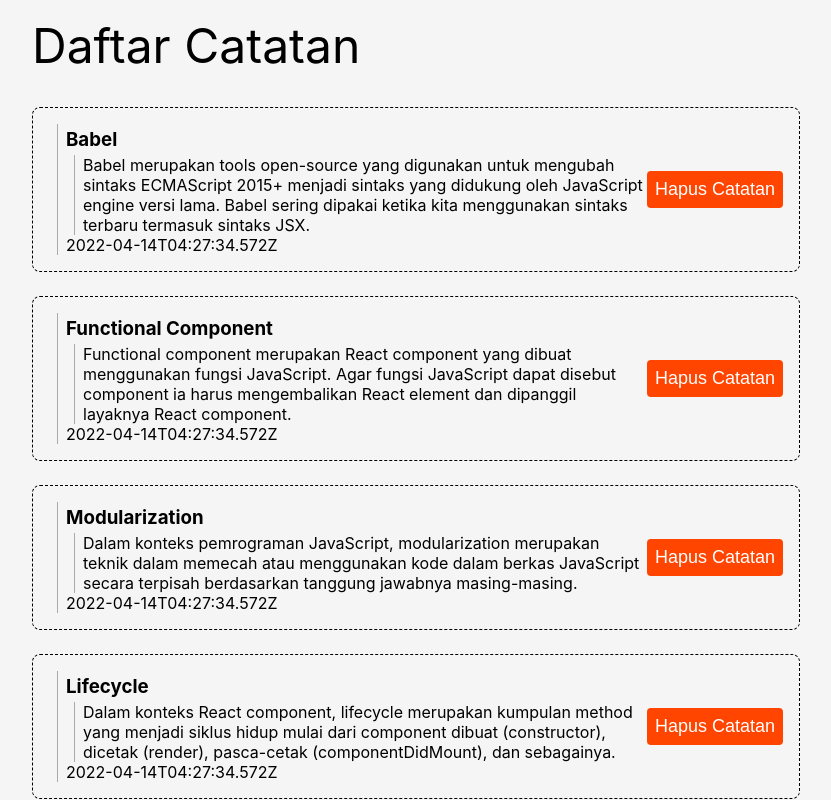
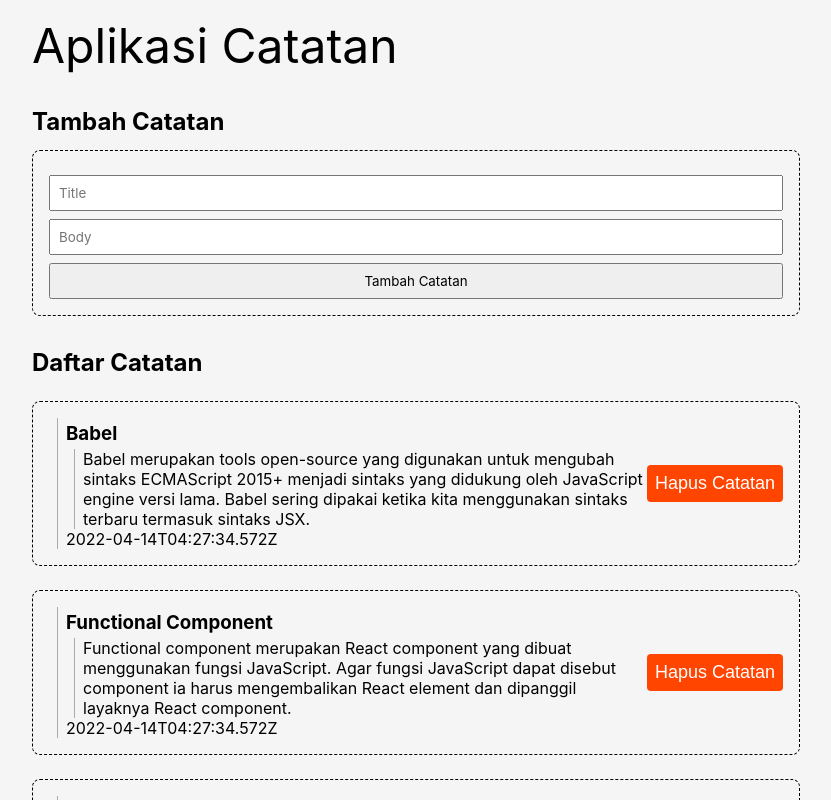
Before and after one commit to hafidzahm/submission-react, a React (Vite) app: page / in a window 1280 px wide. Shown: the top 800 px of the page, without its empty margins (224-1055 px from the left). Built offline with nearby package versions, Linux system fonts and the light colour scheme.

Commit message:
feat:addNotes

```diff
--- a/src/component/NoteApp.jsx
+++ b/src/component/NoteApp.jsx
@@ -1,6 +1,7 @@
 import React from "react";
 import NoteList from "./NoteList";
 import { getInitialData } from "../initial";
+import NoteForm from "./note-form/NoteForm";
 
 class NoteApp extends React.Component {
     constructor(props) {
@@ -11,6 +12,7 @@ class NoteApp extends React.Component {
         };
 
         this.onDeleteHandler = this.onDeleteHandler.bind(this);
+        this.onAddNoteHandler = this.onAddNoteHandler.bind(this);
     }
 
     onDeleteHandler(id) {
@@ -18,10 +20,30 @@ class NoteApp extends React.Component {
         this.setState({notes})
     }
 
+    onAddNoteHandler({title, body}) {
+        this.setState((prevState) => {
+            return {
+                notes: [
+                    ...prevState.notes,
+                    {
+                        id: +new Date(),
+                        title,
+                        body,
+                        createdAt: new Date().toISOString(),
+                        archived: false,
+                    }
+                ]
+            }
+        });
+    }
+
     render() {
         return (
             <div className="note-app">
-                <h1>Daftar Catatan</h1>
+                <h1>Aplikasi Catatan</h1>
+                <h2>Tambah Catatan</h2>
+                <NoteForm addNote ={this.onAddNoteHandler} />
+                <h2>Daftar Catatan</h2>
                 <NoteList notes={this.state.notes} onDelete={this.onDeleteHandler} />
             </div>
         )
--- /dev/null
+++ b/src/component/note-form/NoteForm.jsx
@@ -0,0 +1,55 @@
+import React from "react";
+
+class NoteForm extends React.Component{
+        constructor(props) {
+            super(props);
+
+            this.state = {
+                title: '',
+                body: '',
+            }
+
+            this.onTitleChangeEventHandler = this.onTitleChangeEventHandler.bind(this);
+            this.onBodyChangeEventHandler = this.onBodyChangeEventHandler.bind(this);
+            this.onSubmitEventHandler = this.onSubmitEventHandler.bind(this)
+
+
+        }
+
+        onTitleChangeEventHandler(event) {
+            this.setState(() => {
+                return {
+                    title: event.target.value,
+                }
+            });
+        }
+
+        onBodyChangeEventHandler(event) {
+            this.setState(() => {
+                return {
+                    body: event.target.value,
+                }
+
+            });
+        }
+
+        onSubmitEventHandler(event) {
+                event.preventDefault();
+                this.props.addNote(this.state);
+        }
+
+        render() {
+            return(
+                <form className="note-form" onSubmit={this.onSubmitEventHandler}>
+                    <input type="text" placeholder="Title" value={this.state.title} onChange={this.onTitleChangeEventHandler}/>
+                    <input type="text" placeholder="Body" value={this.state.body} onChange={this.onBodyChangeEventHandler}/>
+                    <button type="submit">Tambah Catatan</button>
+                </form>
+            )
+        }
+
+        }
+
+
+
+export default NoteForm;
--- a/src/styles/style.css
+++ b/src/styles/style.css
@@ -65,7 +65,7 @@
     cursor: pointer;
   }
 
-  .note-input {
+  .note-form {
     border: 1px dashed black;
     padding: 16px;
     margin: 14px 0;
@@ -73,7 +73,7 @@
     margin-bottom: 32px;
   }
 
-  .note-input input {
+  .note-form input {
     display: block;
     width: 100%;
     padding: 8px;
@@ -81,7 +81,7 @@
     font-family: 'Inter', sans-serif;
   }
 
-  .note-input button {
+  .note-form button {
     width: 100%;
     padding: 8px;
     font-family: 'Inter', sans-serif;
```
